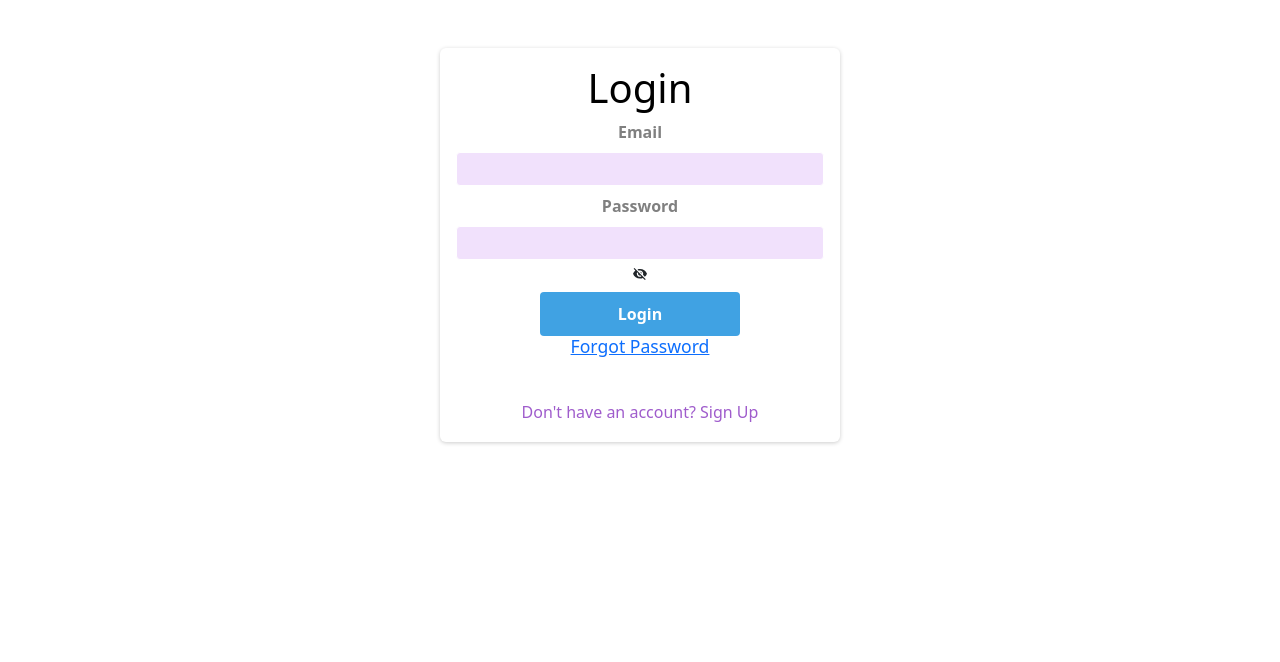
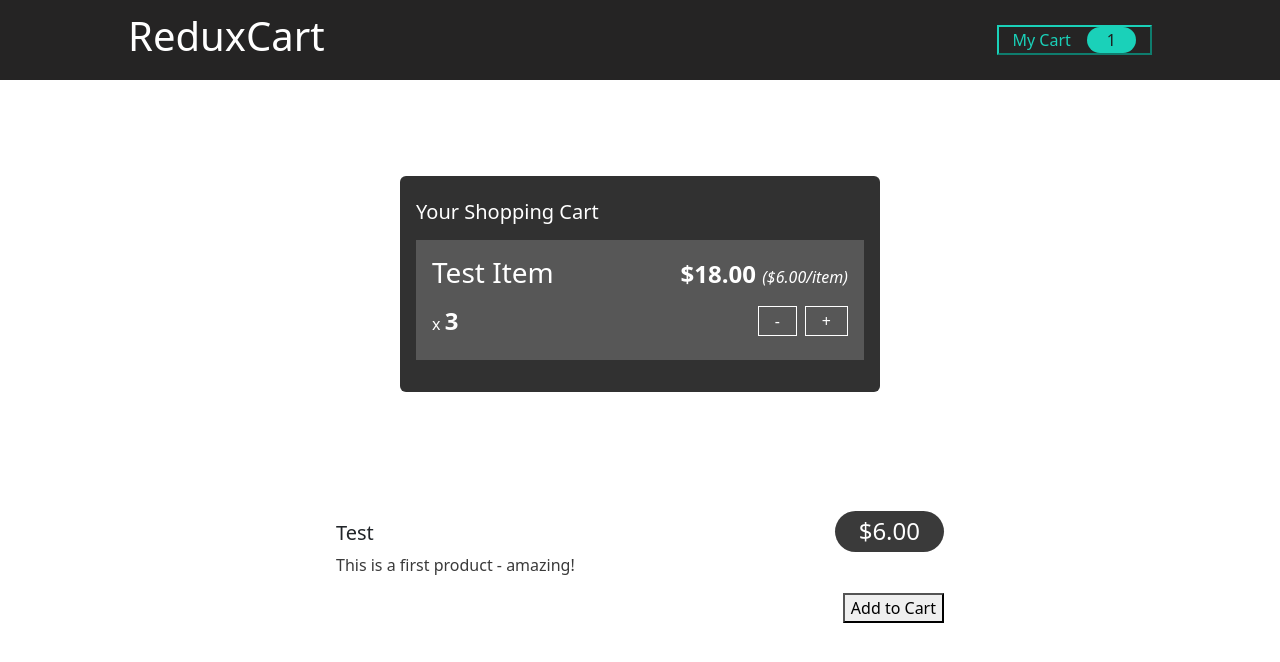
Before and after one commit to Seemachal-Goud-au19/sh-expense-tracker, a React (Create React App) app: page / in a window 1280 px wide. Before the commit this address led to /login. Shown: the top 662 px of the page. Built offline with nearby package versions, Linux system fonts and the light colour scheme.

Commit message:
Shoping page app using reducers

```diff
--- a/src/App.js
+++ b/src/App.js
@@ -46,7 +46,7 @@ function App() {
 
   return (
     <>
-      {verified && <NavBar />}
+      {/* {verified && <NavBar />}
 
       <Routes>
         <Route
@@ -74,12 +74,12 @@ function App() {
           path="*"
           element={<Navigate to='/' />}
         />
-      </Routes>
+      </Routes> */}
 
-    {/* <Layout>
+    <Layout>
       <Cart />
       <Products />
-    </Layout> */}
+    </Layout>
 
     </>
   );
```
